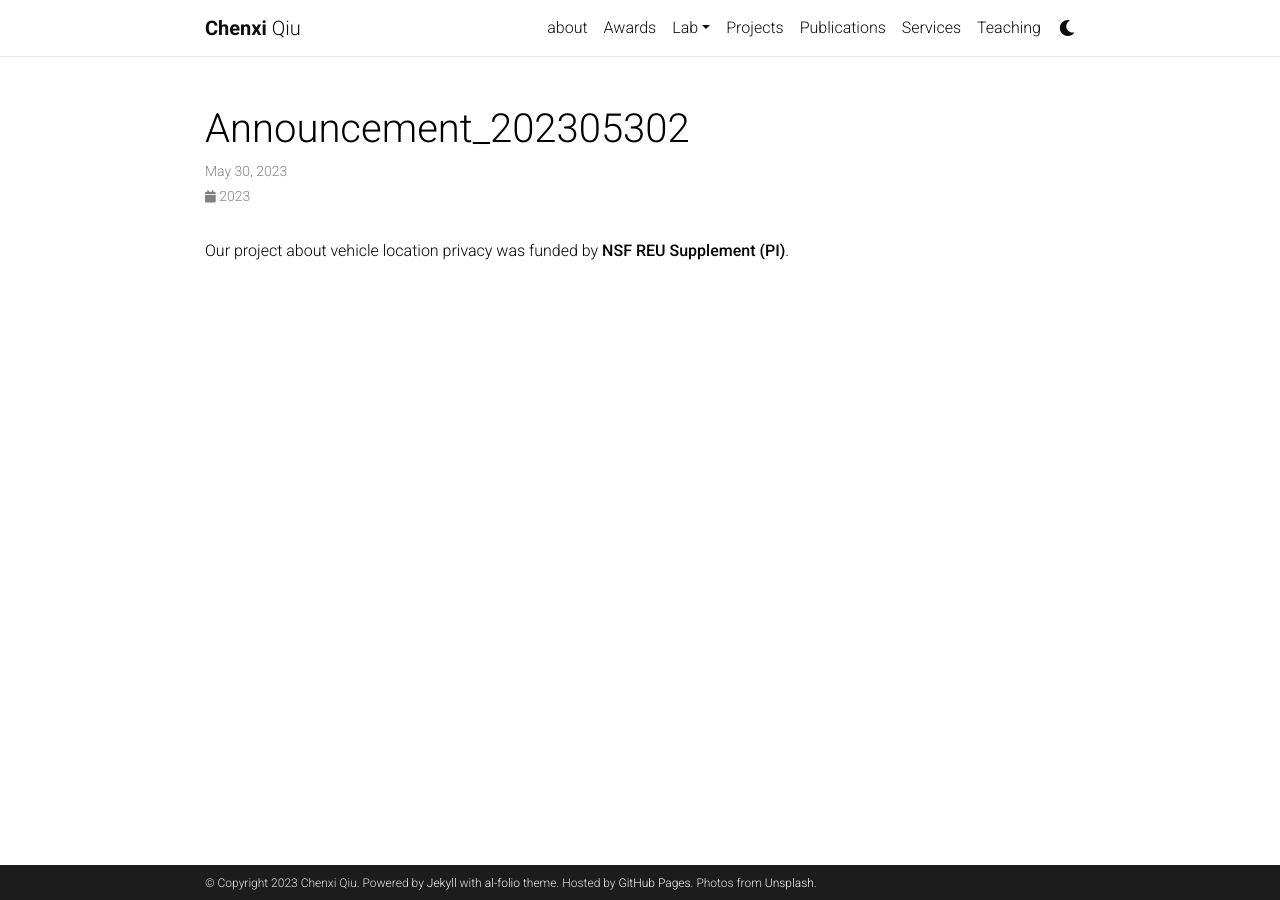
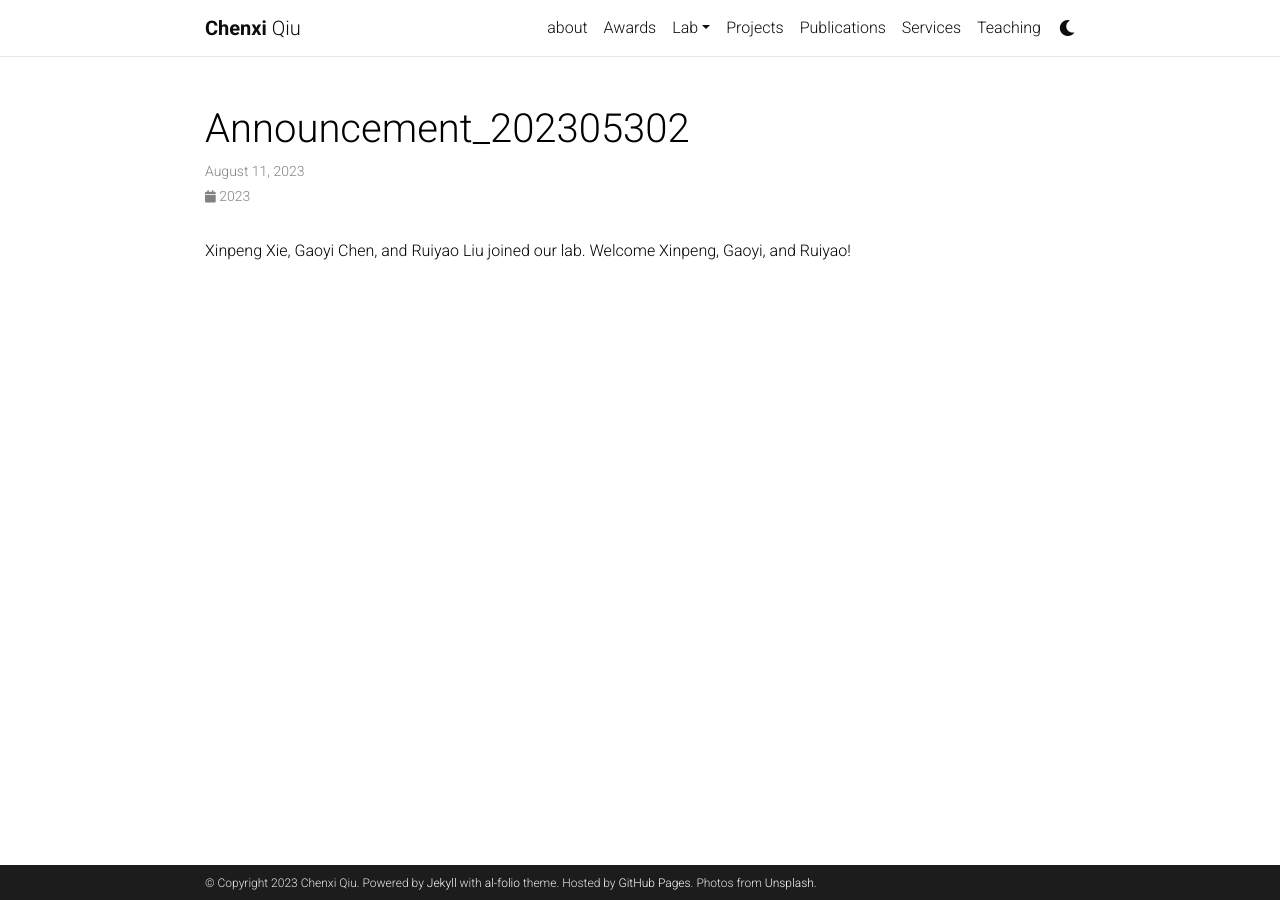
Before and after one commit to chenxiunt/chenxiunt.github.io, a Jekyll site: the page built from _news/announcement_202305302.md, in a window 1280 px wide. Built offline with Jekyll 4.4.1, drawn with Linux system fonts in a browser that asks for light colours; comment, search, counter and statistics services are not loaded; a style sheet for code colours, icons or effects is not loaded.

Commit message:
Update announcement_202305302.md

```diff
--- a/_news/announcement_202305302.md
+++ b/_news/announcement_202305302.md
@@ -1,7 +1,7 @@
 ---
 layout: post
-date: 2023-05-30 17:59:00-0400
+date: 2023-08-11 17:59:00-0400
 inline: true
 ---
 
-Our project about vehicle location privacy was funded by **NSF REU Supplement (PI)**.
+Xinpeng Xie, Gaoyi Chen, and Ruiyao Liu joined our lab. Welcome Xinpeng, Gaoyi, and Ruiyao!
```
